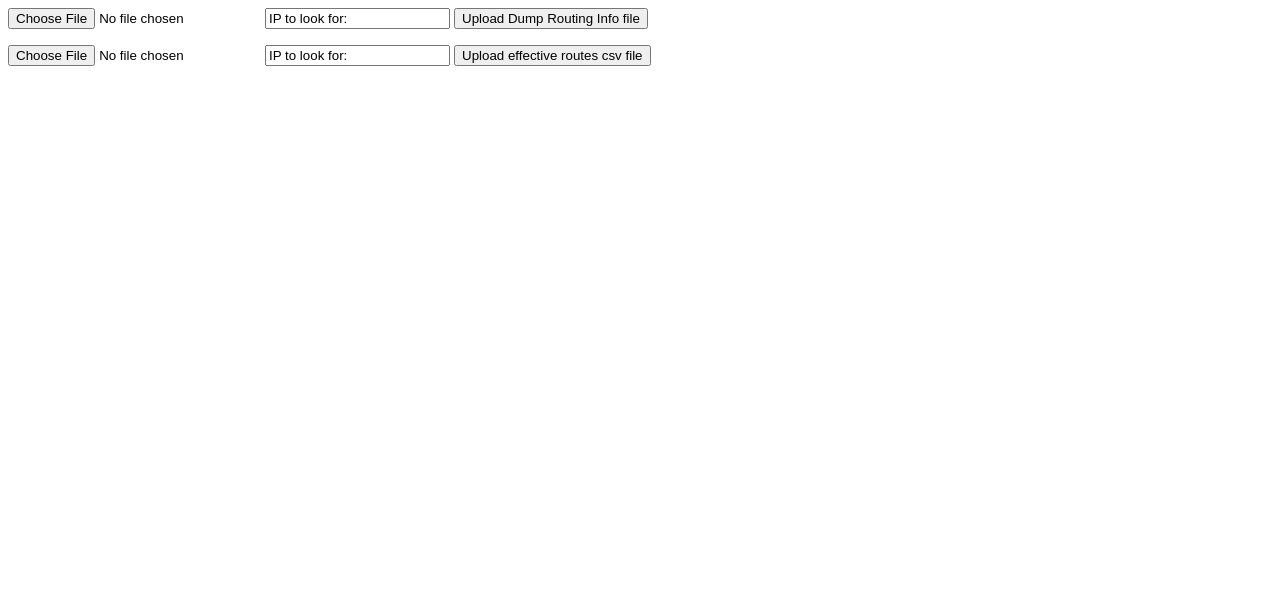
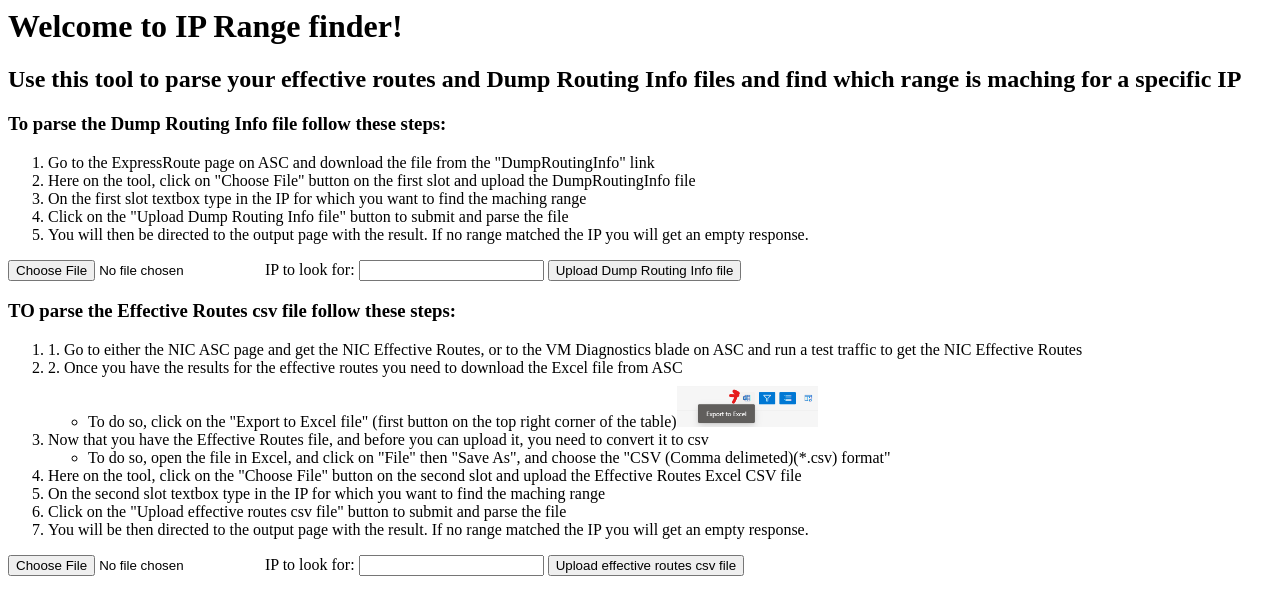
Before and after one commit to ist-joaof/range_finder, a plain HTML site: page templates/Index.html in a window 1280 px wide. Drawn offline with Linux system fonts and the light colour scheme.

Commit message:
Improved html files
Added tutorial on how to use the tool

```diff
--- a/templates/Index.html
+++ b/templates/Index.html
@@ -3,14 +3,42 @@
     <title>IP Range Finder</title>
 </head>
 <body>
+    <h1>Welcome to IP Range finder!</h1>
+    <h2>Use this tool to parse your effective routes and Dump Routing Info files and find which range is maching for a specific IP</h2>
+    <h3>To parse the Dump Routing Info file follow these steps:</h3>
+    <ol>
+        <li>Go to the ExpressRoute page on ASC and download the file from the "DumpRoutingInfo" link</li>
+        <li>Here on the tool, click on "Choose File" button on the first slot and upload the DumpRoutingInfo file</li>
+        <li>On the first slot textbox type in the IP for which you want to find the maching range</li>
+        <li>Click on the "Upload Dump Routing Info file" button to submit and parse the file</li>
+        <li>You will then be directed to the output page with the result. If no range matched the IP you will get an empty response.</li>
+    </ol>
     <form action = "/dumproutinginfo" method = "post" enctype="multipart/form-data">
         <input type="file" name="file" />
-        <input type ="text" name="ip" value="IP to look for:"/>
+        <label for="ip">IP to look for:</label>
+        <input type ="text" name="ip" id="ip" required/>
         <input type = "submit" value="Upload Dump Routing Info file">
     </form>
+    <h3>TO parse the Effective Routes csv file follow these steps:</h3>
+    <ol>
+        <li>1. Go to either the NIC ASC page and get the NIC Effective Routes, or to the VM Diagnostics blade on ASC and run a test traffic to get the NIC Effective Routes</li>
+        <li>2. Once you have the results for the effective routes you need to download the Excel file from ASC</li>
+        <ul>
+            <li>To do so, click on the "Export to Excel file" (first button on the top right corner of the table)<img src="excel_button.png" alt="excel_button" height="50"></li>
+        </ul>
+        <li>Now that you have the Effective Routes file, and before you can upload it, you need to convert it to csv
+        <ul>
+            <li>To do so, open the file in Excel, and click on "File" then "Save As", and choose the "CSV (Comma delimeted)(*.csv) format" </li>
+        </ul>
+        <li>Here on the tool, click on the "Choose File" button on the second slot and upload the Effective Routes Excel CSV file</li>
+        <li>On the second slot textbox type in the IP for which you want to find the maching range</li>
+        <li>Click on the "Upload effective routes csv file" button to submit and parse the file</li>
+        <li>You will be then directed to the output page with the result. If no range matched the IP you will get an empty response.</li>
+    </ol>
     <form action = "/effectiveroutes" method = "post" enctype="multipart/form-data">
         <input type="file" name="file" />
-        <input type ="text" name="ip" value="IP to look for:"/>
+        <label for="ip">IP to look for:</label>
+        <input type ="text" name="ip" id="ip" required/>
         <input type = "submit" value="Upload effective routes csv file">
     </form>
 </body>
```
Also changed, not shown: templates/Output.html (+1 -1 lines), templates/excel_button.png (added).
